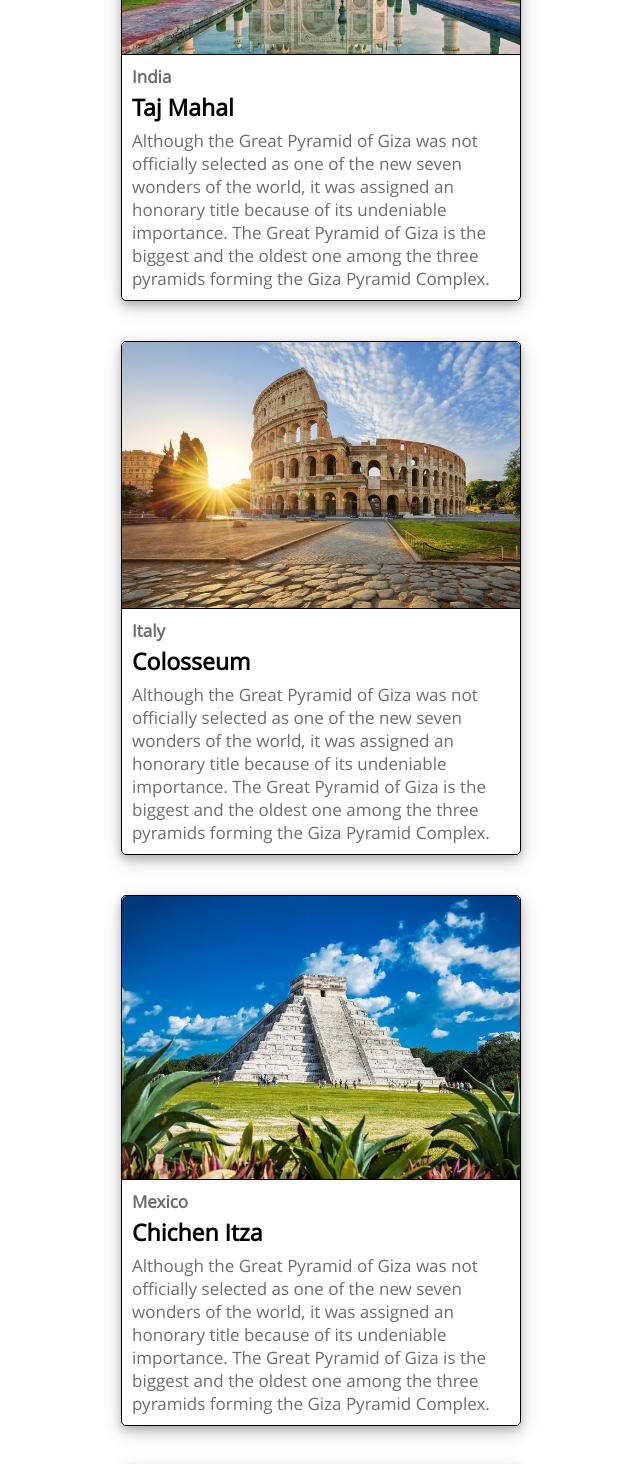
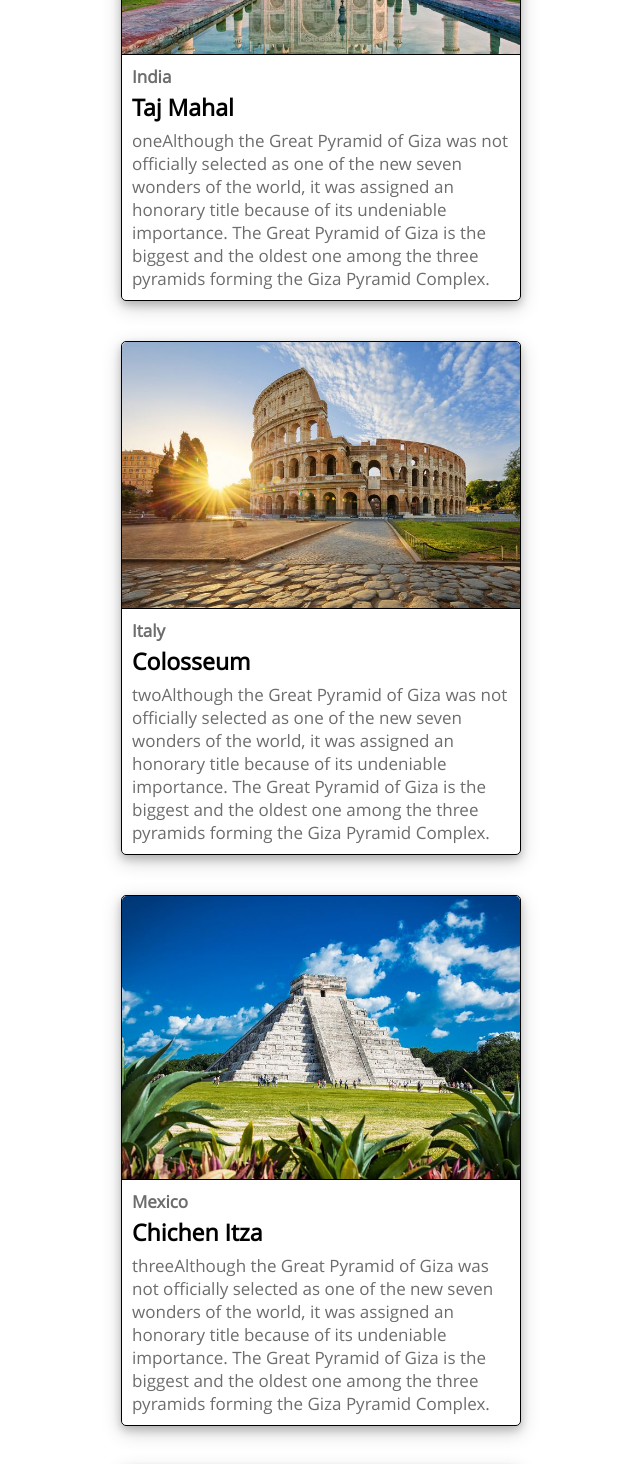
Before and after one commit to anton25360/react-Wonders, a React (Create React App) app: page / in a window 1280 px wide. Shown: the part 460-1924 px from the top of the page, without its empty margins (319-959 px from the left). Built offline with nearby package versions, Linux system fonts and the light colour scheme.

Commit message:
Added boilerplate info props

```diff
--- a/src/App.js
+++ b/src/App.js
@@ -14,16 +14,26 @@ import great from './res/great.jpg';
 
 function App() {
 
+  let content = [
+    'one',
+    'two',
+    'three',
+    'four',
+    'five',
+    'six',
+    'seven'
+  ]
+
   return (
     <div className="App">
       <IntroCard /><br/>
-      <WonderCard name='Taj Mahal' location='India' imgLink={taj}/><br/>
-      <WonderCard name='Colosseum' location='Italy' imgLink={colosseum}/><br/>
-      <WonderCard name='Chichen Itza' location='Mexico' imgLink={chichen}/><br/>
-      <WonderCard name='Machu Picchu' location='Peru' imgLink={machu}/><br/>
-      <WonderCard name='Christ the Redeemer' location='Brazil' imgLink={christ}/><br/>
-      <WonderCard name='Petra' location='Jordan' imgLink={petra}/><br/>
-      <WonderCard name='Great Wall of China' location='China' imgLink={great}/>
+      <WonderCard name='Taj Mahal' location='India' imgLink={taj} info={content[0]}/><br/>
+      <WonderCard name='Colosseum' location='Italy' imgLink={colosseum} info={content[1]}/><br/>
+      <WonderCard name='Chichen Itza' location='Mexico' imgLink={chichen} info={content[2]}/><br/>
+      <WonderCard name='Machu Picchu' location='Peru' imgLink={machu} info={content[3]}/><br/>
+      <WonderCard name='Christ the Redeemer' location='Brazil' imgLink={christ} info={content[4]}/><br/>
+      <WonderCard name='Petra' location='Jordan' imgLink={petra} info={content[5]}/><br/>
+      <WonderCard name='Great Wall of China' location='China' imgLink={great} info={content[6]}/>
     </div>
   );
 }
--- a/src/components/WonderCard.js
+++ b/src/components/WonderCard.js
@@ -8,7 +8,7 @@ export class WonderCard extends Component {
                 <img className='cardBackground' src={this.props.imgLink} alt='background'/>
                 <h2 className='cardLocation'>{this.props.location}</h2>
                 <h1 className='cardName'>{this.props.name}</h1>
-                <p className='cardInfo'>Although the Great Pyramid of Giza was not officially selected as one of the new seven wonders of the world, it was assigned an honorary title because of its undeniable importance. The Great Pyramid of Giza is the biggest and the oldest one among the three pyramids forming the Giza Pyramid Complex.</p>
+        <p className='cardInfo'>{this.props.info}Although the Great Pyramid of Giza was not officially selected as one of the new seven wonders of the world, it was assigned an honorary title because of its undeniable importance. The Great Pyramid of Giza is the biggest and the oldest one among the three pyramids forming the Giza Pyramid Complex.</p>
 
             </div>
         )
```
